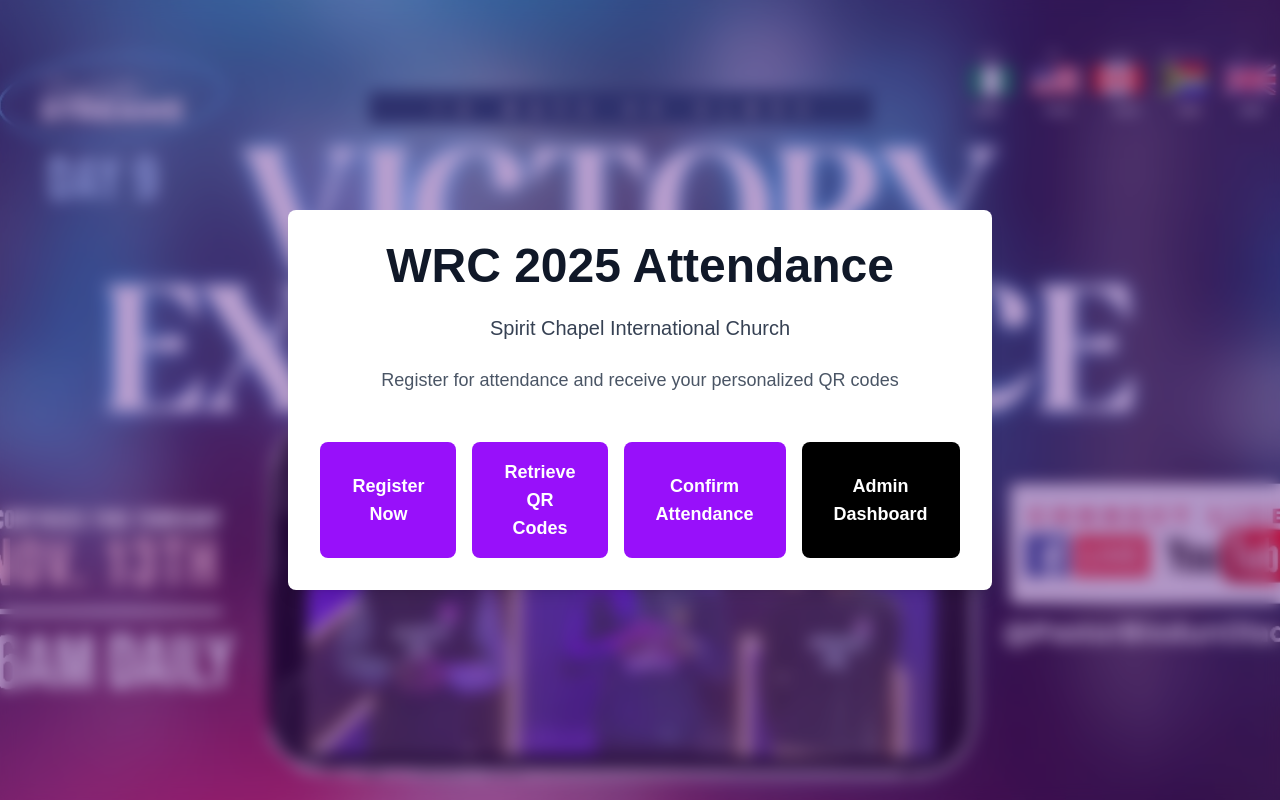
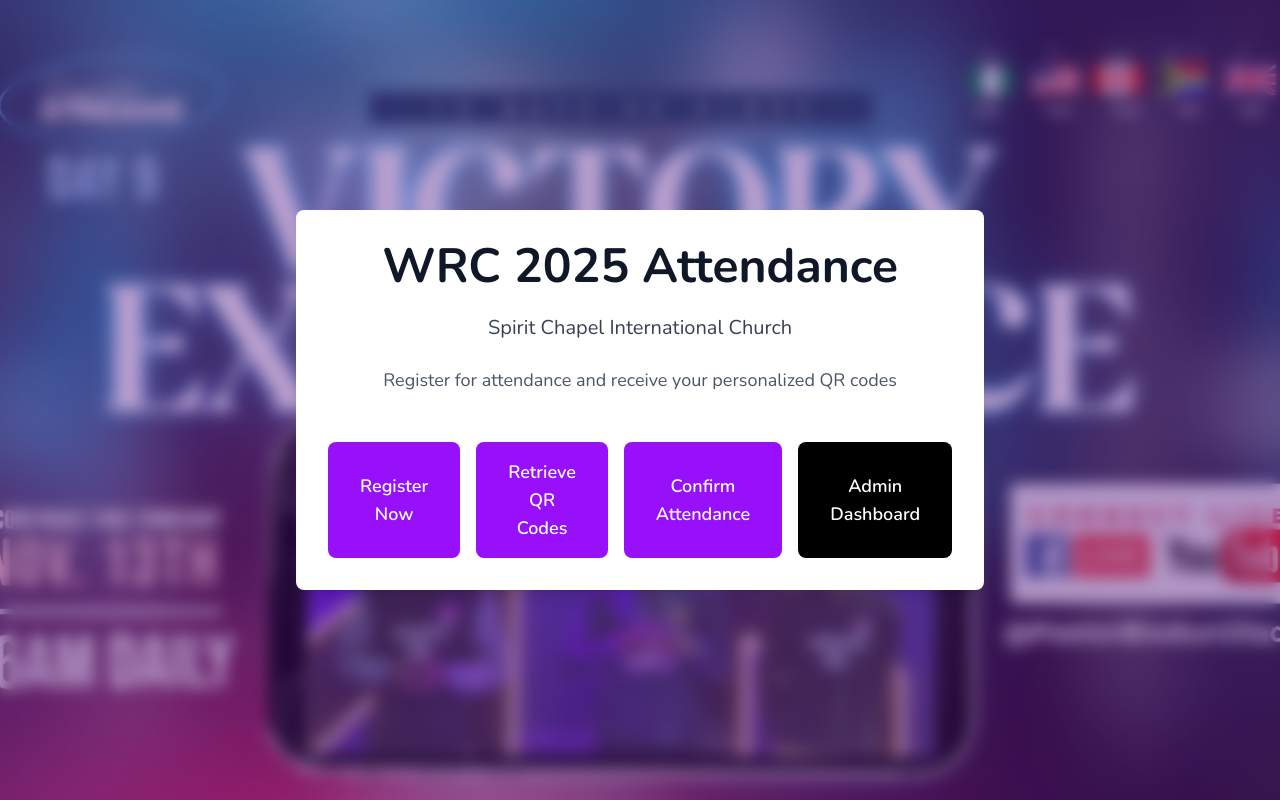
Before and after one commit to jerrywonderr/wrc-attendance-app, a Next.js app: page / in a window 1280 px wide. Built offline with nearby package versions, Linux system fonts and the light colour scheme.

Commit message:
feat: add transitions and change font

```diff
--- a/app/globals.css
+++ b/app/globals.css
@@ -8,8 +8,37 @@
 @theme inline {
   --color-background: var(--background);
   --color-foreground: var(--foreground);
-  --font-sans: var(--font-geist-sans);
-  --font-mono: var(--font-geist-mono);
+  --font-sans: var(--font-nunito);
+}
+
+@keyframes fadeIn {
+  from {
+    opacity: 0;
+    transform: translateY(10px);
+  }
+  to {
+    opacity: 1;
+    transform: translateY(0);
+  }
+}
+
+@keyframes fadeInScale {
+  from {
+    opacity: 0;
+    transform: scale(0.95);
+  }
+  to {
+    opacity: 1;
+    transform: scale(1);
+  }
+}
+
+.animate-fade-in {
+  animation: fadeIn 0.4s ease-out forwards;
+}
+
+.animate-fade-in-scale {
+  animation: fadeInScale 0.3s ease-out forwards;
 }
 
 /* @media (prefers-color-scheme: dark) {
@@ -22,5 +51,4 @@
 body {
   background: var(--background);
   color: var(--foreground);
-  font-family: Arial, Helvetica, sans-serif;
 }
--- a/app/layout.tsx
+++ b/app/layout.tsx
@@ -1,15 +1,11 @@
 import type { Metadata } from "next";
-import { Geist, Geist_Mono } from "next/font/google";
+import { Nunito } from "next/font/google";
 import "./globals.css";
 
-const geistSans = Geist({
-  variable: "--font-geist-sans",
+const nunito = Nunito({
+  variable: "--font-nunito",
   subsets: ["latin"],
-});
-
-const geistMono = Geist_Mono({
-  variable: "--font-geist-mono",
-  subsets: ["latin"],
+  weight: ["300", "400", "500", "600", "700", "800", "900"],
 });
 
 export const metadata: Metadata = {
@@ -25,9 +21,7 @@
 }>) {
   return (
     <html lang="en" className="light">
-      <body
-        className={`${geistSans.variable} ${geistMono.variable} antialiased`}
-      >
+      <body className={`${nunito.variable} font-sans antialiased`}>
         {children}
       </body>
     </html>
--- a/app/page.tsx
+++ b/app/page.tsx
@@ -6,7 +6,7 @@
   return (
     <BackgroundWrapper className="flex items-center justify-center py-12 px-4">
       <div className="max-w-2xl mx-auto w-full flex justify-center">
-        <Card className="text-center w-full md:w-auto">
+        <Card className="text-center w-full md:w-auto animate-fade-in">
           <h1 className="text-5xl font-bold mb-6 text-gray-900">
             WRC 2025 Attendance
           </h1>
@@ -19,25 +19,25 @@
           <div className="flex flex-col sm:flex-row gap-4 justify-center">
             <Link
               href="/register"
-              className="px-8 py-4 bg-purple-600 text-white rounded-lg font-semibold text-lg hover:bg-purple-700 transition text-center flex items-center justify-center"
+              className="px-8 py-4 bg-purple-600 text-white rounded-lg font-semibold text-lg hover:bg-purple-700 transition-all duration-300 ease-in-out transform hover:scale-105 text-center flex items-center justify-center"
             >
               Register Now
             </Link>
             <Link
               href="/retrieve"
-              className="px-8 py-4 bg-purple-600 text-white rounded-lg font-semibold text-lg hover:bg-purple-700 transition text-center flex items-center justify-center"
+              className="px-8 py-4 bg-purple-600 text-white rounded-lg font-semibold text-lg hover:bg-purple-700 transition-all duration-300 ease-in-out transform hover:scale-105 text-center flex items-center justify-center"
             >
               Retrieve QR Codes
             </Link>
             <Link
               href="/confirm"
-              className="px-8 py-4 bg-purple-600 text-white rounded-lg font-semibold text-lg hover:bg-purple-700 transition text-center flex items-center justify-center"
+              className="px-8 py-4 bg-purple-600 text-white rounded-lg font-semibold text-lg hover:bg-purple-700 transition-all duration-300 ease-in-out transform hover:scale-105 text-center flex items-center justify-center"
             >
               Confirm Attendance
             </Link>
             <Link
               href="/admin"
-              className="px-8 py-4 bg-black text-white rounded-lg font-semibold text-lg hover:bg-gray-900 transition text-center flex items-center justify-center"
+              className="px-8 py-4 bg-black text-white rounded-lg font-semibold text-lg hover:bg-gray-900 transition-all duration-300 ease-in-out transform hover:scale-105 text-center flex items-center justify-center"
             >
               Admin Dashboard
             </Link>
--- a/components/Card.tsx
+++ b/components/Card.tsx
@@ -7,7 +7,9 @@
 
 export default function Card({ children, className = "" }: CardProps) {
   return (
-    <div className={`bg-white rounded-lg shadow-lg p-8 ${className}`}>
+    <div
+      className={`bg-white rounded-lg shadow-lg p-8 animate-fade-in-scale ${className}`}
+    >
       {children}
     </div>
   );
--- a/components/Loader.tsx
+++ b/components/Loader.tsx
@@ -1,6 +1,6 @@
 export default function Loader() {
   return (
-    <div className="fixed inset-0 z-50 flex items-center justify-center">
+    <div className="fixed inset-0 z-50 flex items-center justify-center animate-fade-in">
       <div
         className="absolute inset-0"
         style={{
@@ -11,7 +11,7 @@
         }}
       />
       <div className="absolute inset-0 bg-purple-900/50 backdrop-blur-md" />
-      <div className="relative z-10 bg-white rounded-lg p-8 flex flex-col items-center gap-4">
+      <div className="relative z-10 bg-white rounded-lg p-8 flex flex-col items-center gap-4 animate-fade-in-scale">
         <div className="animate-spin rounded-full h-12 w-12 border-b-2 border-purple-600"></div>
         <p className="text-black font-medium">Loading...</p>
       </div>
```
